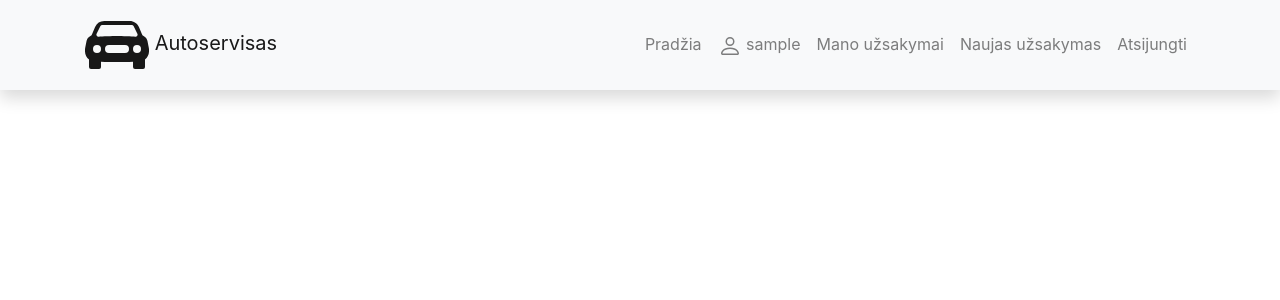
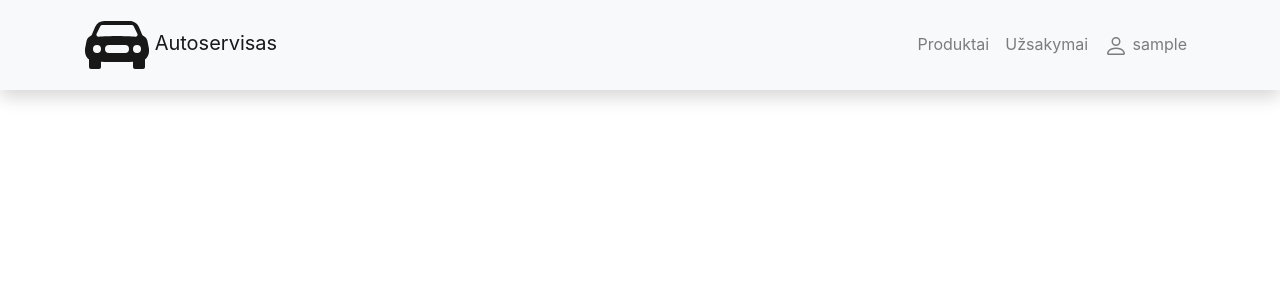
Before and after one commit to DonatasNoreika/prekiu_uzsakymo_programa_pavasaris, a Django app: page /orders/ in a window 1280 px wide. Shown: the top 300 px of the page. Run offline with Django 4.2, Linux system fonts and the light colour scheme; the visitor is signed in with stand-in values (Sample User, id 1); data that the repository does not hold is empty; some libraries are stand-ins or nearby versions.

Commit message:
+Sutvarkytas meniu

```diff
--- a/mysite/eshop/templates/base.html
+++ b/mysite/eshop/templates/base.html
@@ -28,7 +28,8 @@
         <div class="collapse navbar-collapse" id="navbarResponsive">
             <ul class="navbar-nav ml-auto">
                 <li class="nav-item">
-                    <a class="nav-link" href="">Pradžia</a>
+                    <li class="nav-item"><a class="nav-link" href="">Produktai</a></li>
+                    <li class="nav-item"><a class="nav-link" href="">Užsakymai</a></li>
                 </li>
                 {% if user.is_authenticated %}
                 <li class="nav-item"><a class="nav-link" href="">
@@ -38,11 +39,10 @@
                               clip-rule="evenodd"/>
                     </svg>
                     {{ user.get_username }}</a></li>
-                <li class="nav-item"><a class="nav-link" href="">Mano užsakymai</a></li>
-                <li class="nav-item"><a class="nav-link" href="">Naujas užsakymas</a></li>
-                <li class="nav-item"><a class="nav-link" href="">Atsijungti</a></li>
+
+<!--                <li class="nav-item"><a class="nav-link" href="">Atsijungti</a></li>-->
                 {% else %}
-                <li class="nav-item"><a class="nav-link" href="">Prisijungti</a></li>
+<!--                <li class="nav-item"><a class="nav-link" href="">Prisijungti</a></li>-->
                 {% endif %}
             </ul>
         </div>
```
